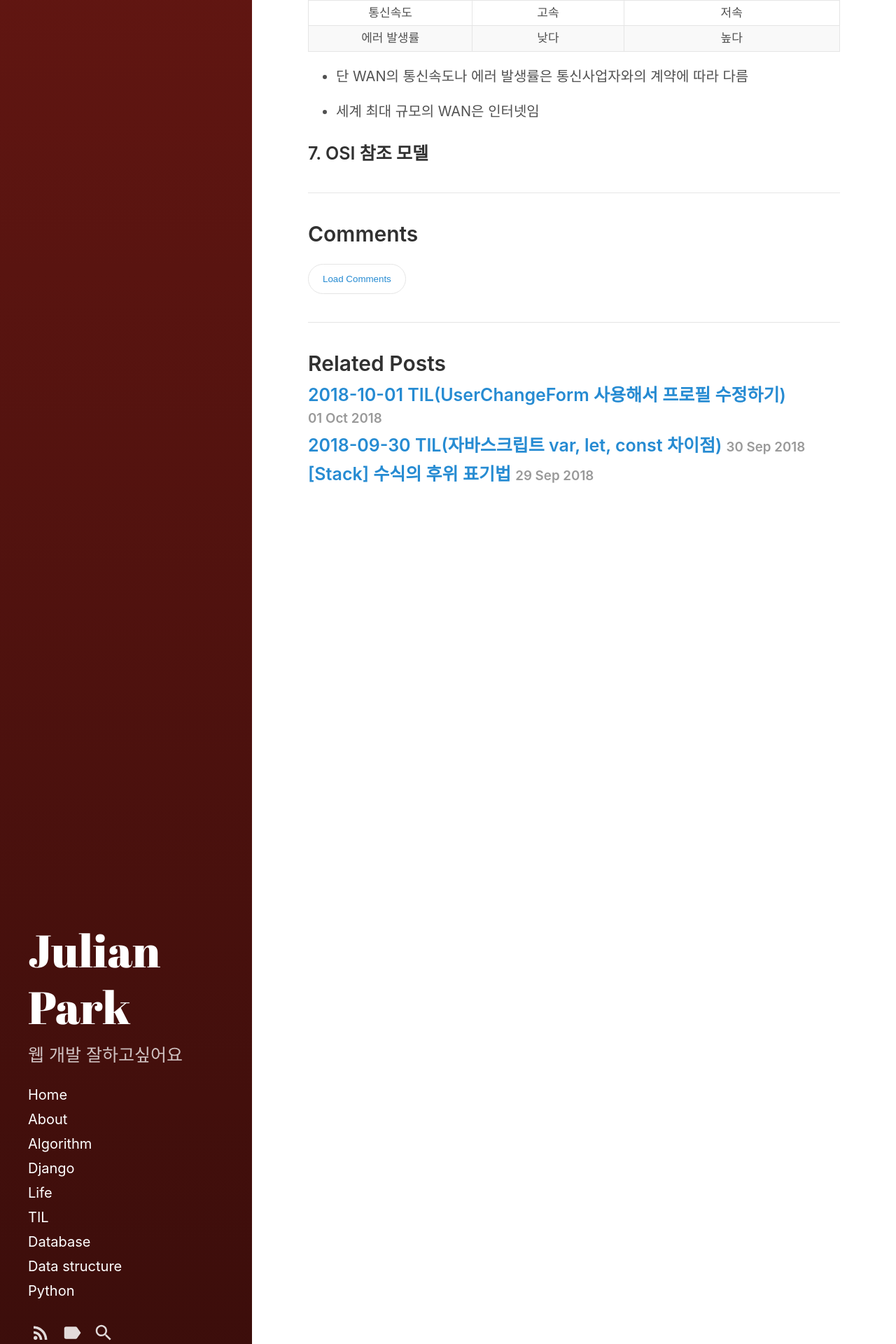
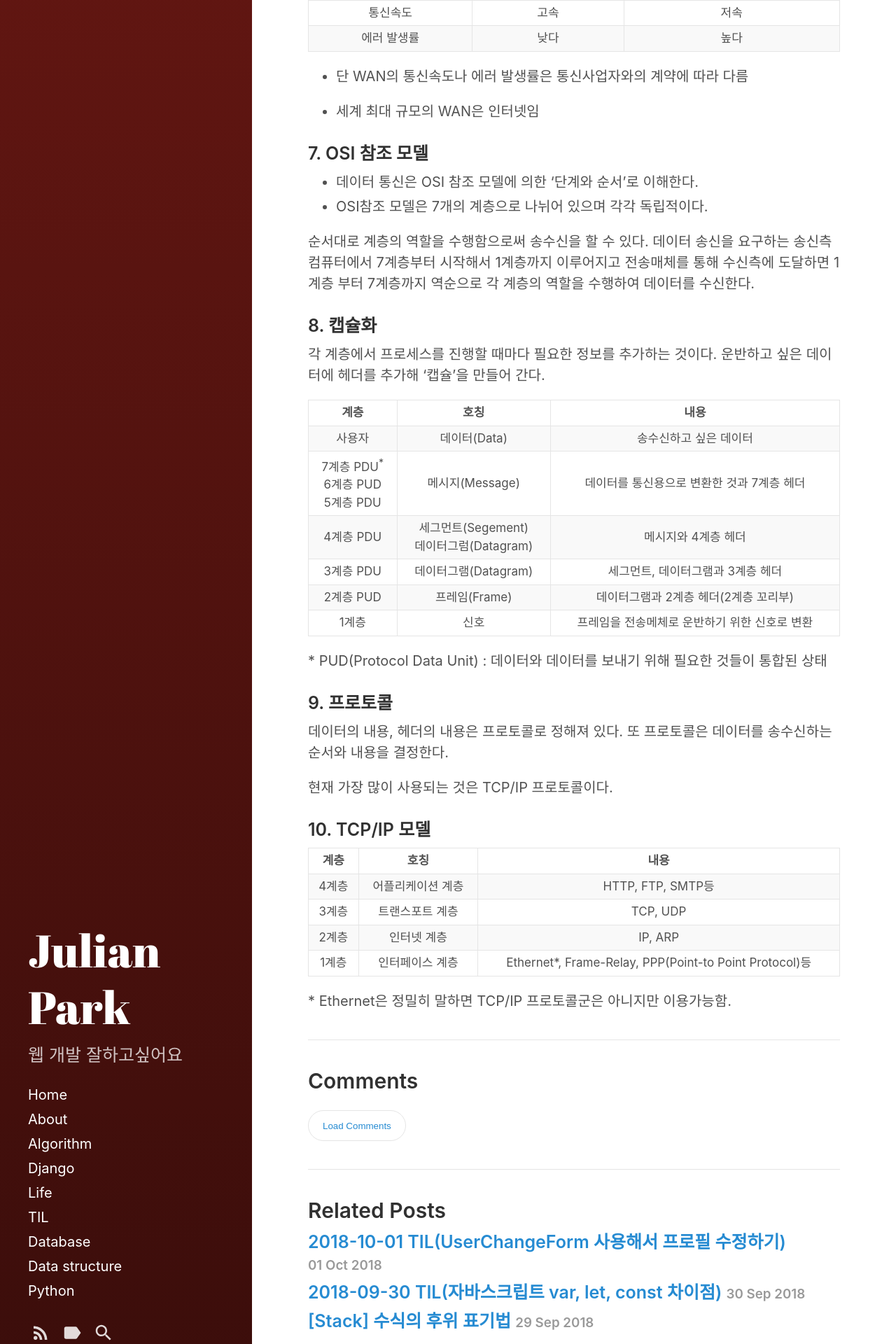
Before and after one commit to Chrisaor/chrisaor.github.com, a Jekyll site: the page built from _posts/TIL/2018-10-08-TIL.md, in a window 1280 px wide. Shown: the part 1234-3154 px from the top of the page at 70% size. Built offline with Jekyll 4.4.1, drawn with Linux system fonts in a browser that asks for light colours.

Commit message:
TIL update

```diff
--- a/_posts/TIL/2018-10-08-TIL.md
+++ b/_posts/TIL/2018-10-08-TIL.md
@@ -46,3 +46,40 @@ categories: TIL
 * 세계 최대 규모의 WAN은 인터넷임
 
 ### 7. OSI 참조 모델
+
+- 데이터 통신은 OSI 참조 모델에 의한 '단계와 순서'로 이해한다.
+- OSI참조 모델은 7개의 계층으로 나뉘어 있으며 각각 독립적이다.
+
+순서대로 계층의 역할을 수행함으로써 송수신을 할 수 있다. 데이터 송신을 요구하는 송신측 컴퓨터에서 7계층부터 시작해서 1계층까지 이루어지고 전송매체를 통해 수신측에 도달하면 1계층 부터 7계층까지 역순으로 각 계층의 역할을 수행하여 데이터를 수신한다.
+
+### 8. 캡슐화
+
+각 계층에서 프로세스를 진행할 때마다 필요한 정보를 추가하는 것이다. 운반하고 싶은 데이터에 헤더를 추가해 '캡슐'을 만들어 간다.
+
+|계층|호칭|내용|
+|:-:|:-:|:-:|
+|사용자|데이터(Data)|송수신하고 싶은 데이터|
+|7계층 PDU<sup>*</sup><br>6계층 PUD<br>5계층 PDU|메시지(Message)|데이터를 통신용으로 변환한 것과 7계층 헤더|
+|4계층 PDU|세그먼트(Segement)<br>데이터그럼(Datagram)|메시지와 4계층 헤더|
+|3계층 PDU|데이터그램(Datagram)|세그먼트, 데이터그램과 3계층 헤더|
+|2계층 PUD|프레임(Frame)|데이터그램과 2계층 헤더(2계층 꼬리부)|
+|1계층|신호|프레임을 전송메체로 운반하기 위한 신호로 변환|
+
+\* PUD(Protocol Data Unit) : 데이터와 데이터를 보내기 위해 필요한 것들이 통합된 상태
+
+### 9. 프로토콜
+
+데이터의 내용, 헤더의 내용은 프로토콜로 정해져 있다. 또 프로토콜은 데이터를 송수신하는 순서와 내용을 결정한다.
+
+현재 가장 많이 사용되는 것은 TCP/IP 프로토콜이다.
+
+### 10. TCP/IP 모델
+
+|계층|호칭|내용|
+|:-:|:-:|:-:|
+|4계층|어플리케이션 계층|HTTP, FTP, SMTP등|
+|3계층|트랜스포트 계층|TCP, UDP|
+|2계층|인터넷 계층|IP, ARP|
+|1계층|인터페이스 계층|Ethernet*, Frame-Relay, PPP(Point-to Point Protocol)등|
+
+\* Ethernet은 정밀히 말하면 TCP/IP 프로토콜군은 아니지만 이용가능함.
```
